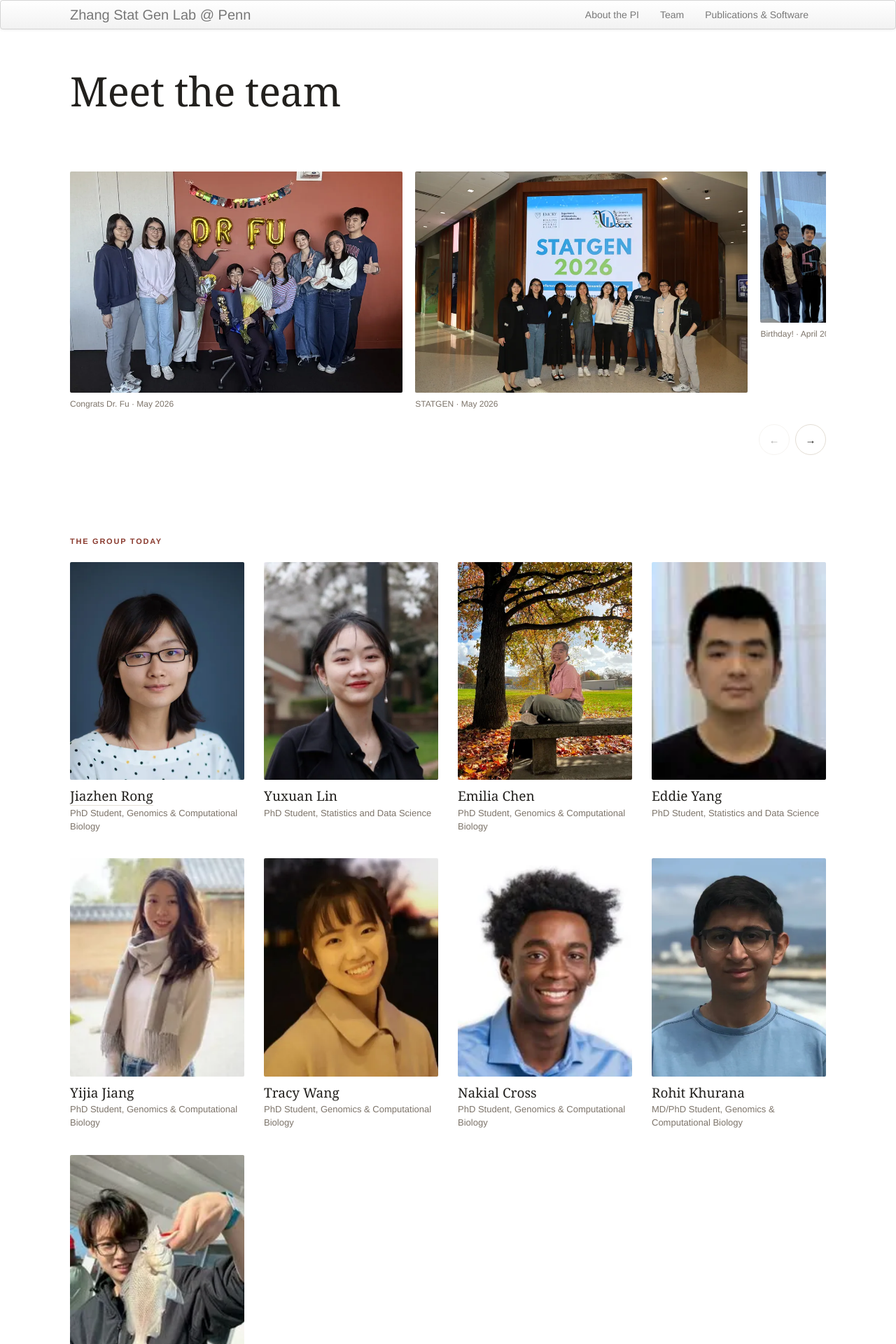
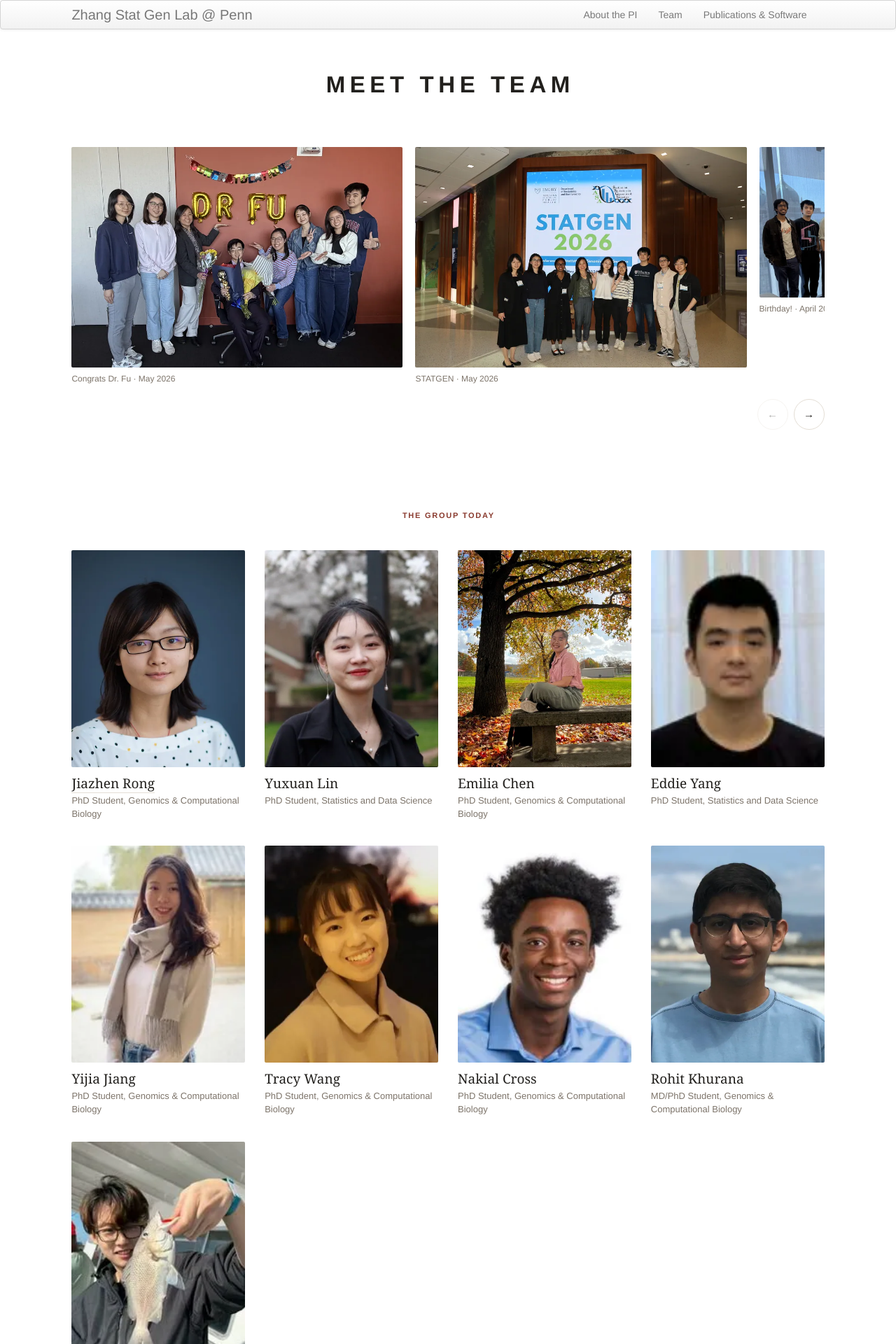
Before and after one commit to nzhanglab/nzhanglab.github.io, a Jekyll site: the page built from pages/team.html, in a window 1280 px wide. Shown: the top 1920 px of the page at 70% size. Built offline with Jekyll 4.4.1, drawn with Linux system fonts in a browser that asks for light colours.

Commit message:
One heading style throughout, wider margins, roster into the CV
Headings: the masthead now uses the same face as the section labels - uppercase,
letterspaced, centred, just larger - and every section carries a single heading
in that style. "Our Alums" is dropped as repetitive with the "Alumni" label
above it. The serif is now reserved for names, where it still earns its place.

Margins: `max-width` alone leaves nothing at the sides once the viewport is
narrower than the cap, so between roughly 1000 and 1080px the content ran edge
to edge. Capping at 84vw as well keeps at least 8% clear on both sides at every
desktop width, while still stopping at 1080px on a large monitor.

CV: Rohit Khurana (MD/PhD) and Anthony Qu are added to the advisee table, and
that table is restructured to one row per person. It previously held many names
in a single cell, matched to years by keeping one year paragraph per rendered
line - so any edit re-wrapped a name and slid the years, and across a page break
the two cells broke at different points and desynced regardless of padding. One
row each makes the pairing structural and page-break safe.

Co-Authored-By: Claude Opus 5 (1M context) <noreply@anthropic.com>
Claude-Session: https://claude.ai/code/session_01J9pmwwgMJKDJpt5GHaLedS

```diff
--- a/assets/themes/twitter/css/team.css
+++ b/assets/themes/twitter/css/team.css
@@ -30,19 +30,23 @@
 .page-header { display: none; }
 
 /* The layout's container is 700px; `wide: true` in the front matter opts this
-   page into a wider measure without touching the rest of the site. */
+   page into a wider measure without touching the rest of the site.
+
+   `max-width` alone leaves no margin at all once the viewport is narrower than
+   the cap, so between roughly 1000 and 1080px the content ran edge to edge.
+   Capping at 84vw instead keeps at least 8% clear on each side at every
+   desktop width, while still stopping at 1080px on a large monitor. Phones
+   keep their own tighter gutter below. */
 .container-wide { max-width: 1080px; }
+
+@media (min-width: 600px) {
+  .container-wide { max-width: min(1080px, 84vw); }
+}
 
 .team *, .team *::before, .team *::after { box-sizing: border-box; }
 .team img { display: block; max-width: 100%; height: auto; }
 
-.team h1, .team h2, .team h3 {
-  font-family: var(--serif);
-  color: var(--ink);
-  font-weight: normal;
-  letter-spacing: -0.01em;
-  text-wrap: balance;
-}
+.team h1, .team h2 { text-wrap: balance; }
 
 /* --- section scaffolding -------------------------------------------------- */
 .team-section { margin: var(--stack) 0 0; }
@@ -51,18 +55,15 @@
 h2.team-eyebrow, .team-eyebrow {
   font-family: inherit;
   font-weight: bold;
+  text-align: center;
+  text-indent: 0.16em;
   font-size: 11px;
   letter-spacing: 0.16em;
   text-transform: uppercase;
   color: var(--accent);
-  margin: 0 0 10px;
+  margin: 0 0 clamp(18px, 2.6vw, 30px);
 }
 
-.team-h2 {
-  font-size: clamp(24px, 3.6vw, 36px);
-  line-height: 1.15;
-  margin: 0 0 6px;
-}
 
 .team-lede {
   max-width: var(--measure);
@@ -77,9 +78,17 @@ h2.team-eyebrow, .team-eyebrow {
 .team-hero + .team-section { margin-top: clamp(18px, 3vw, 40px); }
 
 .team-hero h1 {
-  font-size: clamp(30px, 6.2vw, 58px);
-  line-height: 1.04;
-  margin: 0 0 clamp(10px, 1.6vw, 16px);
+  font-family: inherit;
+  font-size: clamp(19px, 3.4vw, 33px);
+  font-weight: bold;
+  text-transform: uppercase;
+  letter-spacing: 0.2em;
+  /* letter-spacing adds a trailing gap; nudge back so it centres optically */
+  text-indent: 0.2em;
+  text-align: center;
+  color: var(--ink);
+  line-height: 1.25;
+  margin: 0;
 }
 
 
@@ -303,7 +312,7 @@ h2.team-eyebrow, .team-eyebrow {
   gap: clamp(22px, 3.4vw, 48px);
   align-items: center;
 }
-.team-join h2 { margin-top: 0; }
+.team-join h2 { margin-top: 0; text-align: left; text-indent: 0; }
 .team-join p { max-width: 52ch; }
 .team-join .lp img { width: 100%; aspect-ratio: 4 / 3; object-fit: cover; border-radius: 2px; }
 
--- a/pages/team.html
+++ b/pages/team.html
@@ -78,8 +78,7 @@ even if the build script is rerun. {%- endcomment -%}
 
 <!-- --------------------------------------------------------------- alumni -->
 <section class="team-section" aria-labelledby="alumni-h">
-  <p class="team-eyebrow">Alumni</p>
-  <h2 class="team-h2" id="alumni-h">Our Alums</h2>
+  <h2 class="team-eyebrow" id="alumni-h">Alumni</h2>
 
   <div class="team-lane">
     {%- assign per_row = 3 -%}
@@ -114,7 +113,7 @@ even if the build script is rerun. {%- endcomment -%}
 <!-- ----------------------------------------------------------------- join -->
 <section class="team-section team-join" aria-labelledby="join-h">
   <div>
-    <h2 class="team-h2" id="join-h">Interested in Joining Us?</h2>
+    <h2 class="team-eyebrow" id="join-h">Interested in Joining Us?</h2>
     <p>We are always looking for motivated students from Statistics, Biology, Computer
     Science, Bioinformatics, or similar fields. If you are interested, please get in
     touch and include your CV and a brief research statement.</p>
```
Also changed, not shown: 1 other file.
